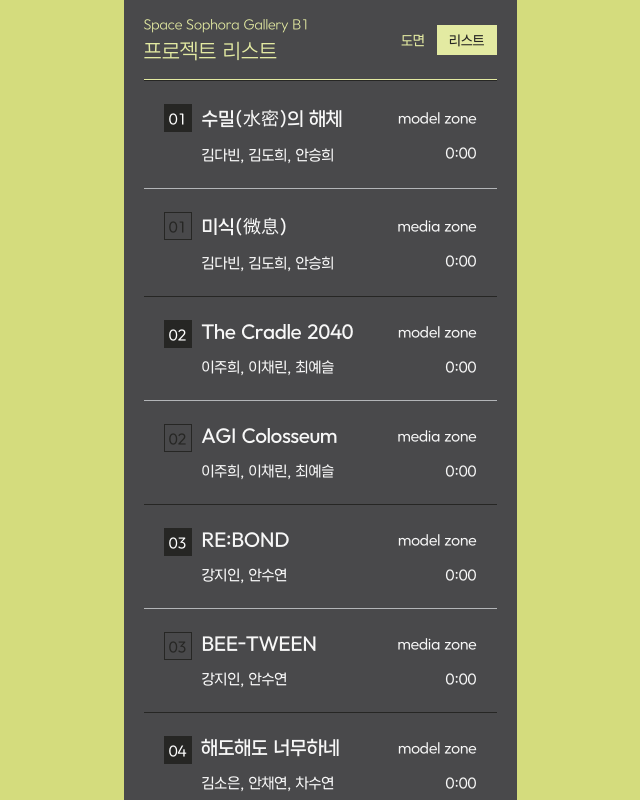
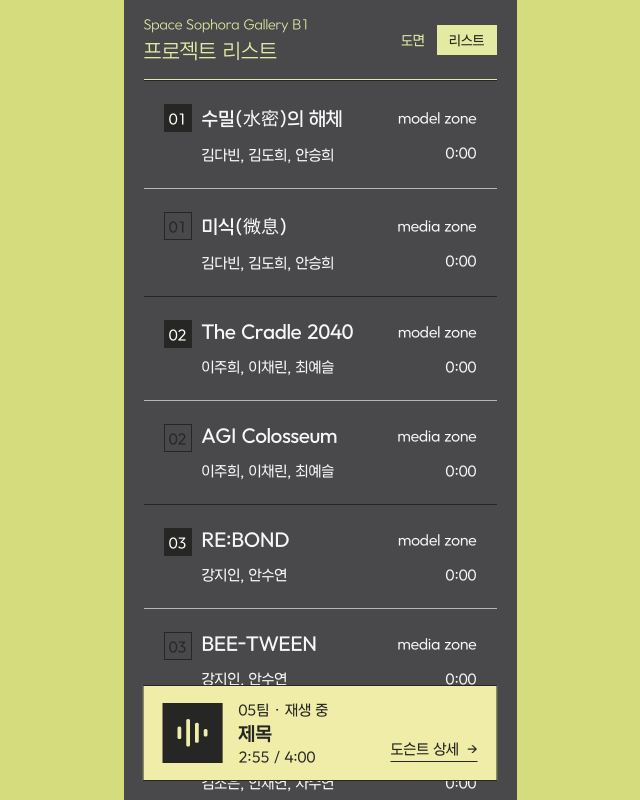
Before and after one commit to 2godong/2026-interior-grad-expo, a React (Vite) app: page /list in a window 1280 px wide. Shown: the whole page, without its empty margins (320-960 px from the left). Built offline with nearby package versions, Linux system fonts and the light colour scheme.

Commit message:
🎀feat: 오디오바 컴포넌트 생성

```diff
--- /dev/null
+++ b/src/components/List/Audio.styles.ts
@@ -0,0 +1,85 @@
+import styled from "styled-components";
+import { themes } from "../../styles/theme";
+
+const { colors, fonts } = themes.light;
+
+export const AudioContainer = styled.div`
+  position: fixed;
+  bottom: 19px;
+  left: 50%;
+  transform: translateX(-50%);
+  width: calc(100% - 38px);
+  max-width: calc(430px - 38px);
+  z-index: 10;
+
+  box-sizing: border-box;
+  height: 96px;
+  padding: 18px 19px;
+  display: flex;
+  align-items: center;
+  gap: 16px;
+  background: ${colors.bg.panel};
+  border: 1px solid ${colors.stroke.panel};
+  color: ${colors.fg.onPanel};
+`;
+
+export const IconBox = styled.div`
+  display: flex;
+  align-items: center;
+  justify-content: center;
+  width: 60px;
+  height: 60px;
+  flex-shrink: 0;
+  background: ${colors.bg.panelIcon};
+`;
+
+export const PlayIcon = styled.img`
+  width: 60px;
+  height: 60px;
+`;
+
+export const ContentWr = styled.div`
+  flex: 1;
+  display: flex;
+  flex-direction: column;
+  gap: 2px;
+  min-width: 0;
+`;
+
+export const ContentTitle = styled.div`
+  ${fonts.body}
+  display: flex;
+  align-items: center;
+  gap: 6px;
+`;
+
+export const Dot = styled.span``;
+
+export const Title = styled.div`
+  /* ${fonts.heading} */
+  font-size: 18px;
+  font-weight: 600;
+  overflow: hidden;
+  text-overflow: ellipsis;
+  white-space: nowrap;
+`;
+
+export const TimeWr = styled.div`
+  ${fonts.body}
+  font-variant-numeric: tabular-nums;
+`;
+
+export const Detail = styled.div`
+  ${fonts.body}
+  display: flex;
+  align-items: center;
+  gap: 8px;
+  align-self: flex-end;
+  padding-bottom: 2px;
+  border-bottom: 1px solid ${colors.stroke.panel};
+  color: ${colors.fg.onPanel};
+  text-decoration: none;
+  flex-shrink: 0;
+`;
+
+export const Arrow = styled.span``;
--- /dev/null
+++ b/src/components/List/Audio.tsx
@@ -0,0 +1,44 @@
+import { Link } from "react-router";
+import * as S from "./Audio.styles";
+import playIcon from "../../assets/playIcon.svg";
+
+interface AudioProps {
+  teamId: string;
+  teamName: string;
+  title: string;
+  currentTime: string;
+  duration: string;
+}
+
+export default function Audio({
+  teamId,
+  teamName,
+  title,
+  currentTime,
+  duration,
+}: AudioProps) {
+  return (
+    <S.AudioContainer>
+      <S.IconBox>
+        <S.PlayIcon src={playIcon} alt="재생 중" />
+      </S.IconBox>
+
+      <S.ContentWr>
+        <S.ContentTitle>
+          <span>{teamName}</span>
+          <S.Dot>·</S.Dot>
+          <span>재생 중</span>
+        </S.ContentTitle>
+        <S.Title>{title}</S.Title>
+        <S.TimeWr>
+          {currentTime} / {duration}
+        </S.TimeWr>
+      </S.ContentWr>
+
+      <S.Detail as={Link} to={`/docent/${teamId}`}>
+        도슨트 상세
+        <S.Arrow>→</S.Arrow>
+      </S.Detail>
+    </S.AudioContainer>
+  );
+}
--- a/src/pages/list/ListPage.tsx
+++ b/src/pages/list/ListPage.tsx
@@ -1,8 +1,9 @@
 // TODO: 프로젝트 리스트 화면
-import ListContainer from "../../components/List/ListContainer";
 import { projects } from "../../constants/projects";
 import * as S from "./ListPage.styles";
 import { TabHeader } from "@/components/layout/Header";
+import ListContainer from "../../components/List/ListContainer";
+import AudioBar from "../../components/List/Audio";
 
 export default function ListPage() {
   return (
@@ -15,6 +16,13 @@ export default function ListPage() {
           ))}
         </S.ListPage>
       </S.List>
+      <AudioBar
+        teamId="5"
+        teamName="05팀"
+        title="제목"
+        currentTime="2:55"
+        duration="4:00"
+      />
     </>
   );
 }
```
Also changed, not shown: src/assets/playIcon.svg (added).
